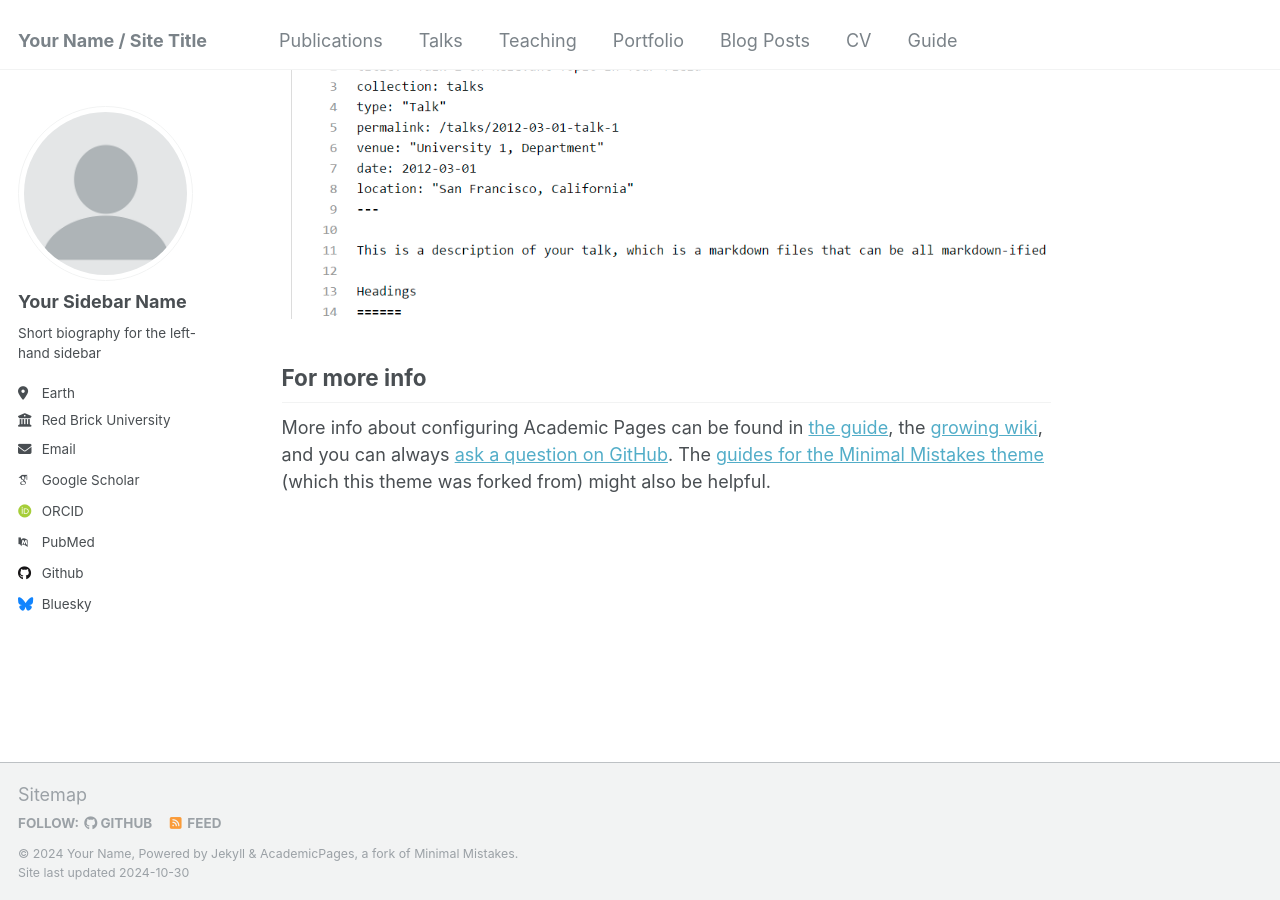
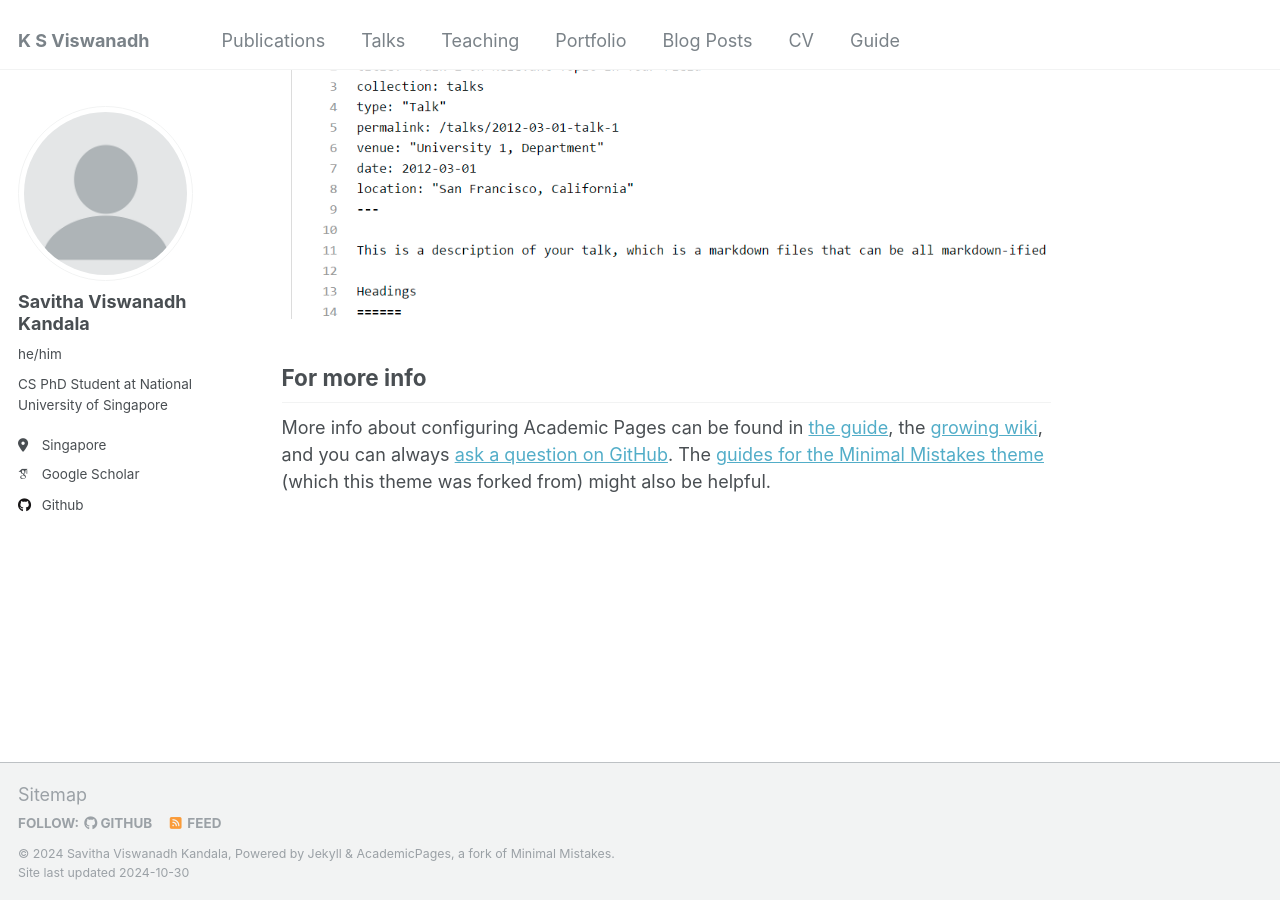
Before and after one commit to VIS-WA/VIS-WA.github.io, a Jekyll site: the page built from _pages/about.md, in a window 1280 px wide and 900 px high, scrolled down 2643 px. Built offline with Jekyll 4.4.1, drawn with Linux system fonts in a browser that asks for light colours; some web fonts are replaced.

Commit message:
setting up

```diff
--- a/_config.yml
+++ b/_config.yml
@@ -8,13 +8,13 @@
 
 # Basic Site Settings
 locale                   : "en-US"
-title                    : "Your Name / Site Title"
+title                    : "K S Viswanadh"
 title_separator          : "-"
-name                     : &name "Your Name"
-description              : &description "personal description"
-url                      : https://academicpages.github.io # the base hostname & protocol for your site e.g. "https://mmistakes.github.io"
+name                     : &name "Savitha Viswanadh Kandala"
+description              : &description "idi inka figure out cheyaledu"
+url                      : https://viswanadhk.com # the base hostname & protocol for your site e.g. "https://mmistakes.github.io"
 baseurl                  : "" # the subpath of your site, e.g. "/blog"
-repository               : "academicpages/academicpages.github.io"
+repository               : "VIS-WA.github.io"
 
 # Site Author - The following control what appear as part of the author content on the side bar.
 #               If a field is blank the icon and link will not appear, otherwise it will be shown.
@@ -22,21 +22,21 @@ repository               : "academicpages/academicpages.github.io"
 author:
   # Biographic information
   avatar           : "profile.png"
-  name             : "Your Sidebar Name"
-  pronouns         : # example: "she/her"
-  bio              : "Short biography for the left-hand sidebar"
-  location         : "Earth"
-  employer         : "Red Brick University"
+  name             : "Savitha Viswanadh Kandala"
+  pronouns         : "he/him" # example: "she/her"
+  bio              : "CS PhD Student at National University of Singapore"
+  location         : "Singapore"
+  employer         : #"Red Brick University"
   uri              : # URL
-  email            : "none@example.org"
+  email            : #"viswanadh@u.nus.edu"
 
   # Academic websites
   arxiv            : # URL - Update with the correct link to your profile
-  googlescholar    : "https://scholar.google.com/citations?user=PS_CX0AAAAAJ"
+  googlescholar    : "https://scholar.google.com/citations?user=mp949ngAAAAJ"
   impactstory      : # URL
-  orcid            : "http://orcid.org/yourorcidurl"
+  orcid            : #"http://orcid.org/yourorcidurl"
   semantic         : # URL
-  pubmed           : "https://www.ncbi.nlm.nih.gov/pubmed/?term=john+snow"
+  pubmed           : #"https://www.ncbi.nlm.nih.gov/pubmed/?term=john+snow"
   researchgate     : # URL
   scopus           : # URL
 
@@ -44,12 +44,12 @@ author:
   bitbucket        : # Username - Update with your username on the site
   codepen          : # Username
   dribbble         : # Username
-  github           : "academicpages"
+  github           : "VIS-WA"
   kaggle           : # Username
   stackoverflow    : # User number or user number and name (i.e., use "1" or "1/jeff-atwood")
 
   # Social media
-  bluesky          : "bsky.app" # Replace this with you Bluesky username
+  bluesky          : #"bsky.app" # Replace this with you Bluesky username
   facebook         : # Username
   flickr           : # Username
   foursquare       : # Username
@@ -85,7 +85,7 @@ publication_category:
 
 # Site Settings
 teaser                   :  # filename of teaser fallback teaser image placed in /images/, .e.g. "500x300.png"
-breadcrumbs              : false # true, false (default)
+breadcrumbs              : true # true, false (default)
 words_per_minute         : 160
 future                   : true
 read_more                : "disabled" # if enabled, adds "Read more" links to excerpts
```
